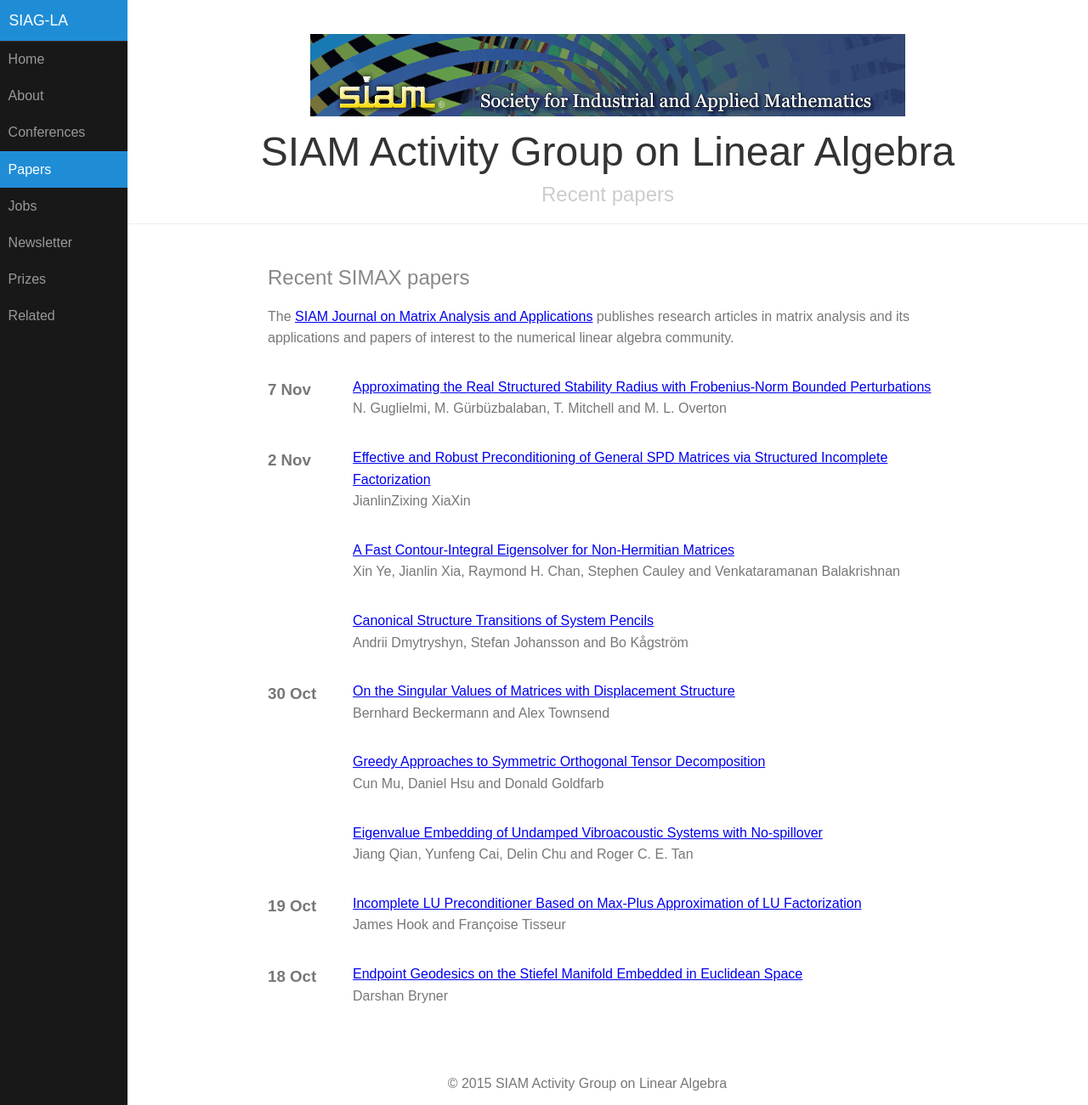
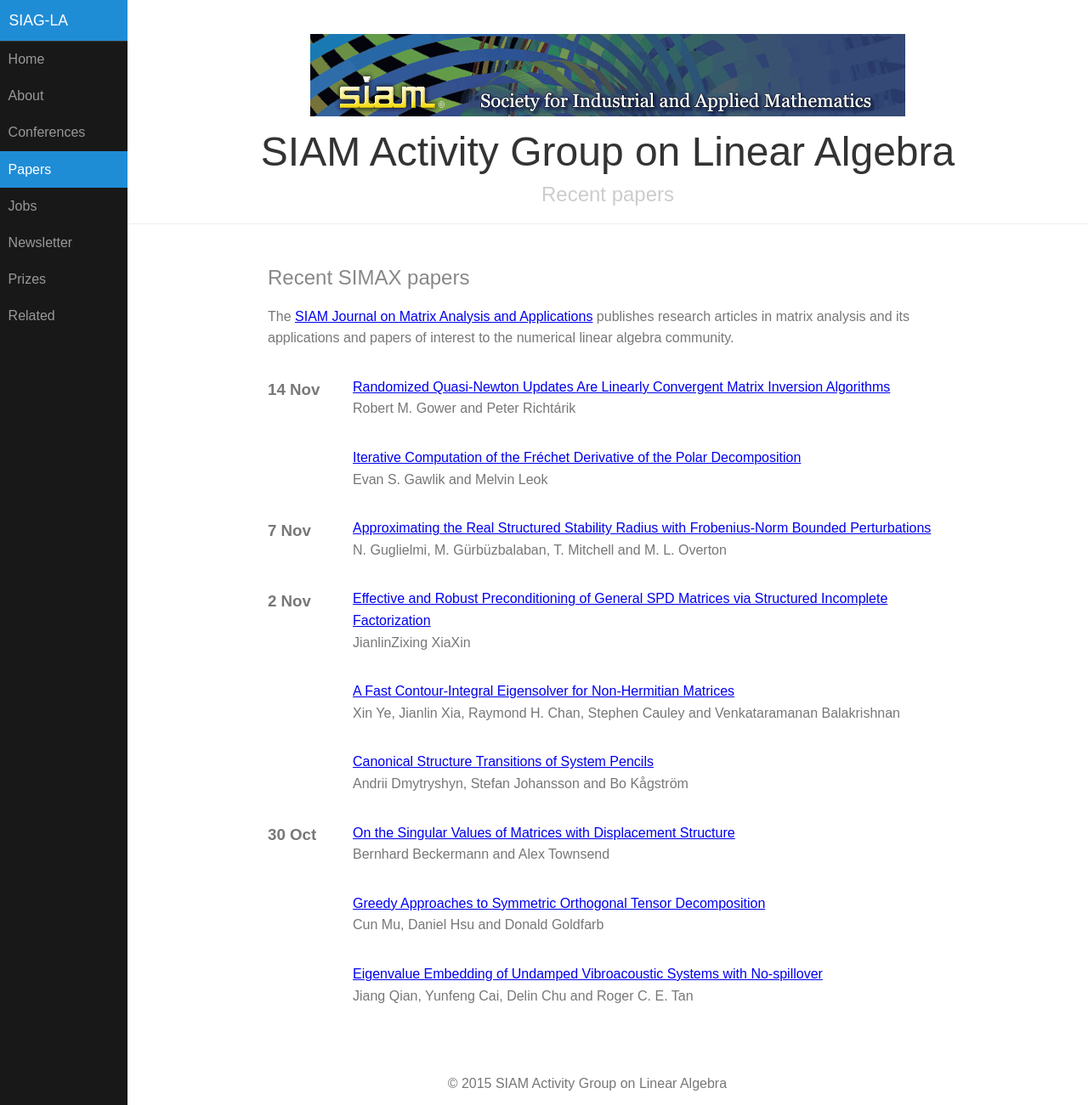
Before and after one commit to dbindel/siagla, a Jekyll site: the page built from simax.html, in a window 1280 px wide and 1301 px high. Shown: the whole window at 85% size. Built offline with Jekyll 4.4.1, drawn with Linux system fonts in a browser that asks for light colours.

Commit message:
Automated updates to simax.yml

```diff
--- a/_data/simax.yml
+++ b/_data/simax.yml
@@ -2471,3 +2471,20 @@
   title: Approximating the Real Structured Stability Radius with Frobenius-Norm Bounded
     Perturbations
   volume: '38'
+- authors: Evan S. Gawlik and Melvin Leok
+  date: '2017-11-14T08:00:00Z'
+  doi: doi:10.1137/16M108971X
+  link: http://epubs.siam.org/doi/abs/10.1137/16M108971X?ai=s7&mi=3ezuvv&af=R
+  pp_end: '1379'
+  pp_start: '1354'
+  title: Iterative Computation of the Fr&#233;chet Derivative of the Polar Decomposition
+  volume: '38'
+- authors: Robert M. Gower and Peter Richt&#225;rik
+  date: '2017-11-14T08:00:00Z'
+  doi: doi:10.1137/16M1062053
+  link: http://epubs.siam.org/doi/abs/10.1137/16M1062053?ai=s7&mi=3ezuvv&af=R
+  pp_end: '1409'
+  pp_start: '1380'
+  title: Randomized Quasi-Newton Updates Are Linearly Convergent Matrix Inversion
+    Algorithms
+  volume: '38'
```
